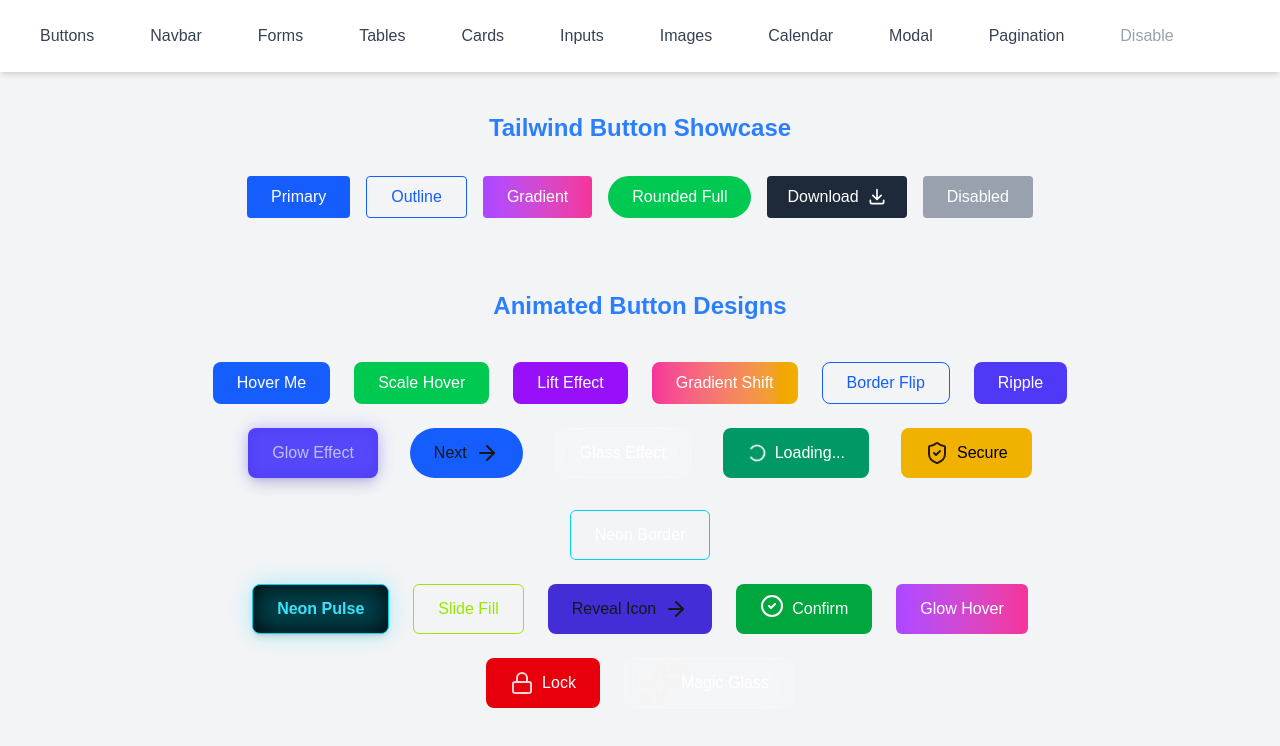
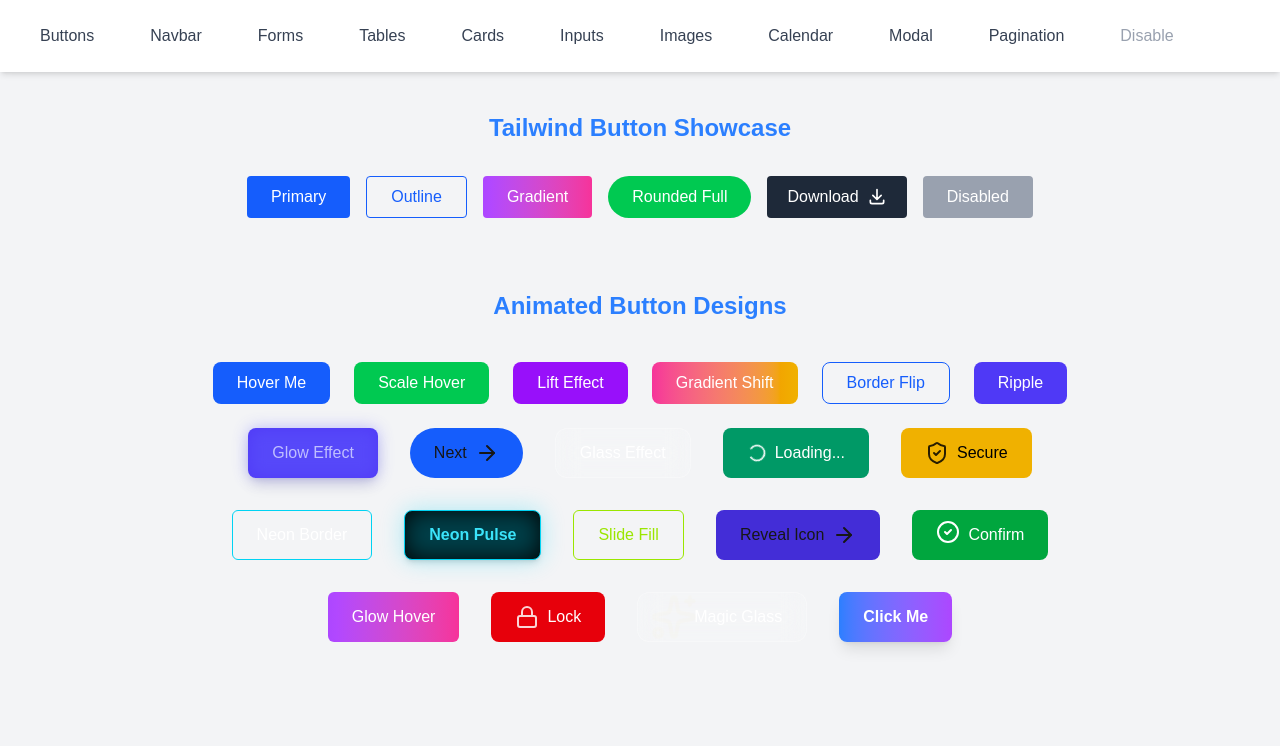
Before and after one commit to Prohor722/tailwind_compoenets, a Next.js app: page /button in a window 1280 px wide. Shown: the top 746 px of the page. Built offline with nearby package versions, Linux system fonts and the light colour scheme.

Commit message:
new button added

```diff
--- a/app/components/animarion-buttons.tsx
+++ b/app/components/animarion-buttons.tsx
@@ -81,9 +81,7 @@ export const AnimarionButtons = () => {
           <button className="relative px-6 py-3 text-white border border-cyan-400 rounded-md transition hover:bg-cyan-400 hover:text-black hover:shadow-[0_0_20px_#22d3ee] duration-300">
             Neon Border
           </button>
-        </div>
 
-        <div className="flex flex-wrap gap-6 justify-center">
           {/* Neon Pulse Button */}
           <button className="relative px-6 py-3 font-semibold text-cyan-300 border border-cyan-400 rounded-lg bg-black shadow-md hover:shadow-[0_0_25px_#22d3ee] transition-all duration-300">
             <span className="absolute -inset-px rounded-lg opacity-20 blur-md bg-cyan-400 animate-pulse"></span>
@@ -125,7 +123,13 @@ export const AnimarionButtons = () => {
             <Sparkles className="text-yellow-400 animate-ping" />
             Magic Glass
           </button>
+
+          <button className="relative inline-flex items-center justify-center px-6 py-3 overflow-hidden font-semibold text-white transition-all duration-300 bg-gradient-to-r from-blue-500 to-purple-500 rounded-lg hover:from-purple-500 hover:to-blue-500 shadow-lg group">
+            <span className="absolute inset-0 w-full h-full transition-transform duration-300 transform scale-0 bg-white opacity-10 group-hover:scale-100" />
+            Click Me
+          </button>
         </div>
+
       </div>
     </div>
   );
```
